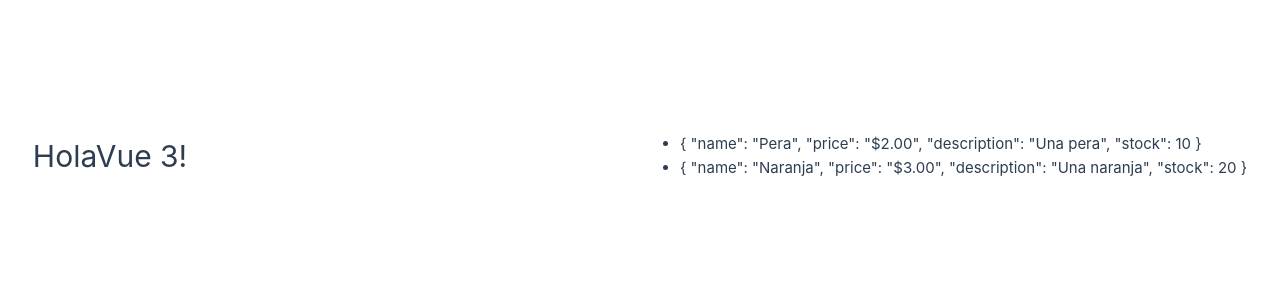
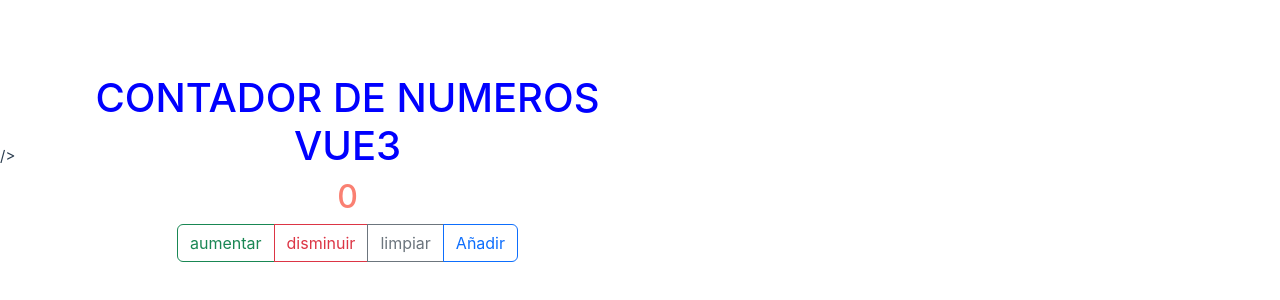
Before and after one commit to ximena-medina/Curso_Vue.js, a Vue app in the folder primer-vue/: page / in a window 1280 px wide. Shown: the part 244-544 px from the top of the page. Built offline with nearby package versions, Linux system fonts and the light colour scheme.

Commit message:
New feature :sparkles: Se realizo la practica del contador de nuemeros agegando bootstrap

```diff
--- a/primer-vue/index.html
+++ b/primer-vue/index.html
@@ -5,6 +5,12 @@
     <link rel="icon" href="/favicon.ico">
     <meta name="viewport" content="width=device-width, initial-scale=1.0">
     <title>Mi primer ptoyecto</title>
+
+    <link
+      href="https://cdn.jsdelivr.net/npm/bootstrap@5.3.3/dist/css/bootstrap.min.css"
+      rel="stylesheet" integrity="sha384-QWTKZyjpPEjISv5WaRU9OFeRpok6YctnYmDr5pNlyT2bRjXh0JMhjY6hW+ALEwIH"
+      crossorigin="anonymous">
+    />
   </head>
   <body>
     <div id="app"></div>
--- a/primer-vue/src/App.vue
+++ b/primer-vue/src/App.vue
@@ -1,35 +1,82 @@
 <script setup>
-const name = "Vue 3";
+import { list } from 'postcss';
+import {ref, computed, createCommentVNode} from 'vue'
+const name = "Contador de Numeros Vue3";
+// computed inicia con una propiedad de flecha y simpre tiene que existir un return
 
-const arrayFrutas = [
-    {
-        name: "Manzana",
-        price: "$1.00",
-        description: "Una manzana",
-        stock: 0,
-    },
-    {
-        name: "Pera",
-        price: "$2.00",
-        description: "Una pera",
-        stock: 10,
-    },
-    {
-        name: "Naranja",
-        price: "$3.00",
-        description: "Una naranja",
-        stock: 20,
-    },
-];
+const counter = ref(0)
+const array = ref([])
+
+const increment = () => {
+  console.log("aumentar contador")
+  counter.value++;
+}
+const disminuir = () => {
+  console.log("disminuir contador")
+  counter.value--;
+}
+const resetear = () => {
+  console.log("resetear contador")
+  counter.value = (0)
+}
+const añadir = () => {
+  console.log("Añdir a la lista")
+  array.value.push(counter.value)
+}
+
+// buscamos si el numero no existe en el array
+const bloquear = computed(() => {
+  const num = array.value.find((num) => num === counter.value)
+  return num || num === 0;
+});
+
+const classCounter = computed(() => {
+  if(counter.value === 0){
+    return 'cero'
+  }
+  if (counter.value > 0){
+    return 'positivo'
+  }
+  if (counter.value < 0){
+    return 'negativo'
+  }
+})
 </script>
 
 <template>
-    <h1>Hola{{ name }}!</h1>
-    <ul>
-    <template v-for="fruta in arrayFrutas" :key="fruta.name">
-        <li v-if="fruta.stock > 0">
-            {{ fruta }}
-        </li>
-    </template>
-</ul>
+  <div class="container text-center mt-4 px-4">
+    <h1> {{ name.toUpperCase() }}</h1>
+    <h2 :class="classCounter"> {{ counter }}</h2>
+    <div class="btn-group" role="group mt-6">
+      <button @click="increment" class="btn btn-outline-success">aumentar</button>
+      <button @click="disminuir" class="btn btn-outline-danger">disminuir</button>
+      <button @click="resetear" class="btn btn-outline-secondary">limpiar</button>
+      <button @click="añadir" class="btn btn-outline-primary" :disabled="bloquear">Añadir</button>
+    </div>
+    <ul class="list-group list-group-flush mt-6">
+      <li class="list-group-item"v-for="(num, index) in array" :key="index">
+      {{ num }} : {{ index }} </li>
+    </ul>
+
+  </div>
 </template>
+
+<style>
+h1 {
+  color: blue;
+}
+
+.positivo {
+  color: green;
+}
+
+.negativo {
+  color: red;
+}
+
+.cero {
+  color: salmon;
+}
+
+
+</style>
```
